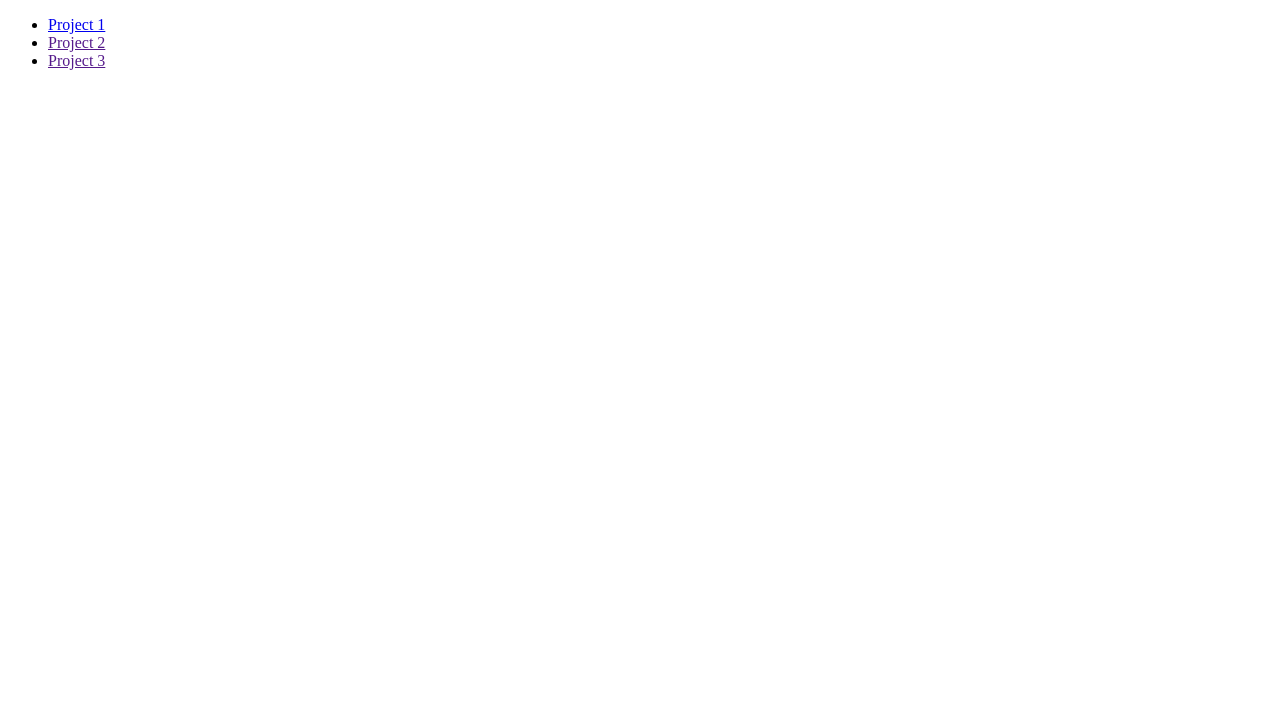
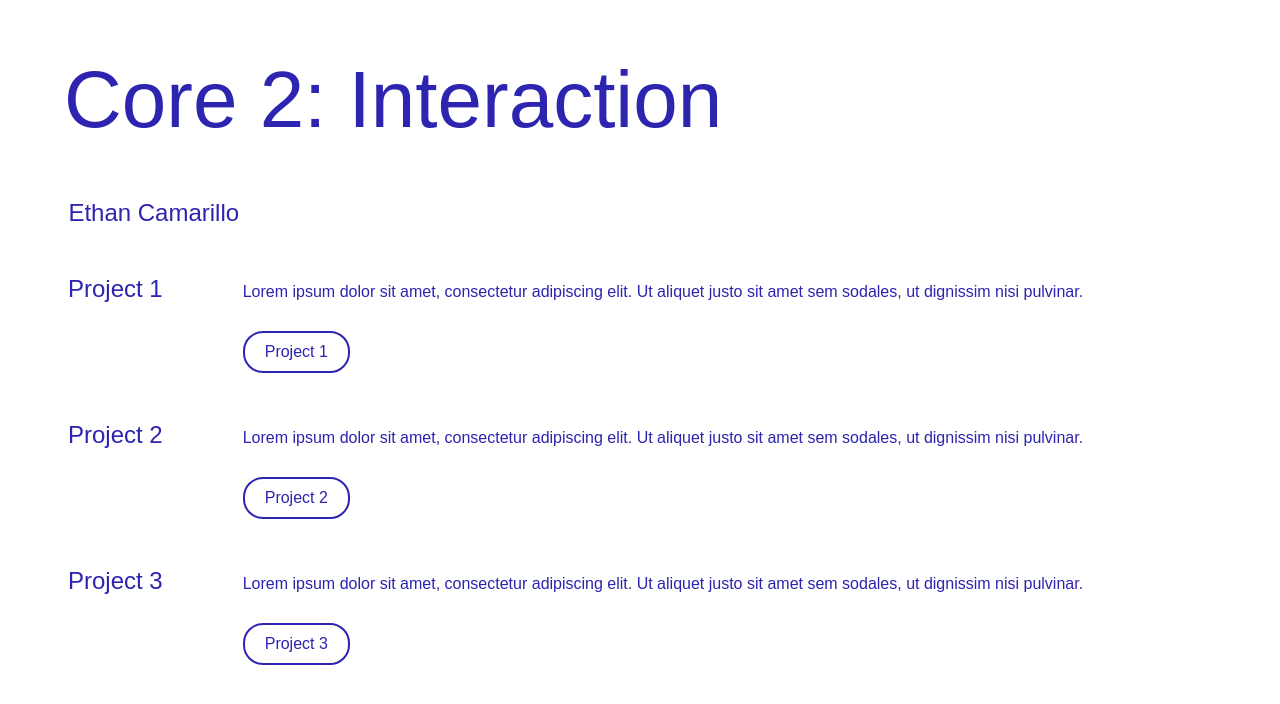
Before and after one commit to camae358/ci2, a plain HTML site: page index.html in a window 1280 px wide. Drawn offline with Linux system fonts and the light colour scheme; a web font is replaced by a local one.

Commit message:
website update

```diff
--- a/index.html
+++ b/index.html
@@ -3,19 +3,38 @@
 <head>
     <meta charset="UTF-8">
     <meta name="viewport" content="width=device-width, initial-scale=1.0">
+    <link rel="stylesheet" href="main.css">
+    <link rel="stylesheet" href="https://use.typekit.net/taa4vnq.css">
     <title>Class Website</title>
 </head>
 <body>
 
-<header>
-    <nav>
-      <ul class="nav_links">
-        <li><a href="../ci2/p1_/index.html">Project 1</a></li>
-        <li><a href="">Project 2</a></li>
-        <li><a href="">Project 3</a></li>
-      </ul>
-    </nav>
-  </header>
+<h1>Core 2: Interaction</h1>
+<h2>Ethan Camarillo</h2>
+
+<div class="section">
+  <div class="header">Project 1</div>
+  <div class="content">
+      <p class="paragraph">Lorem ipsum dolor sit amet, consectetur adipiscing elit. Ut aliquet justo sit amet sem sodales, ut dignissim nisi pulvinar.</p>
+      <a href="https://camae358.github.io/ci2/p1_/index.html" class="button">Project 1</a>
+  </div>
+</div>
+
+<div class="section">
+  <div class="header">Project 2</div>
+  <div class="content">
+      <p class="paragraph">Lorem ipsum dolor sit amet, consectetur adipiscing elit. Ut aliquet justo sit amet sem sodales, ut dignissim nisi pulvinar.</p>
+      <a href="#" class="button">Project 2</a>
+  </div>
+</div>
+
+<div class="section">
+  <div class="header">Project 3</div>
+  <div class="content">
+      <p class="paragraph">Lorem ipsum dolor sit amet, consectetur adipiscing elit. Ut aliquet justo sit amet sem sodales, ut dignissim nisi pulvinar.</p>
+      <a href="#" class="button">Project 3</a>
+  </div>
+</div>
 
 </body>
 </html>
--- a/main.css
+++ b/main.css
@@ -0,0 +1,54 @@
+body {
+    margin: 0;
+    padding: 0;
+    background-color: #ffffff;
+    font-family: "neue-haas-grotesk-display", sans-serif;
+    color: #2d24af;
+    font-size: 16px;
+    padding-bottom: 100px;
+}
+
+h1 {
+    font-weight: 200;
+    font-size: 80px;
+    margin-left: 0.8em
+}
+
+
+h2 {
+    font-weight: 200;
+    margin-left: 2.85em
+    }
+
+.section {
+    display: flex;
+    align-items: baseline;
+    padding: 20px;
+    margin-left: 3em;
+}
+.header {
+    font-size: 24px;
+    margin-right: 20px;
+}
+.content {
+    flex: 1;
+    margin-left: 60px;
+}
+.paragraph {
+    margin-bottom: 30px;
+}
+.button {
+    padding: 10px 20px;
+    border: 2px solid #2d24af;; /* Border instead of background */
+    border-radius: 20px;
+    background-color: transparent; /* Transparent background */
+    color: #2d24af;; /* Text color */
+    cursor: pointer;
+    text-decoration: none;
+    transition: background-color 0.3s ease, color 0.3s ease; /* Transition color changes */
+    display: inline-block; /* Make sure it doesn't span the full width */
+}
+.button:hover {
+    background-color: #2d24af;;
+    color: white;
+}
```
Also changed, not shown: 2 other files.
